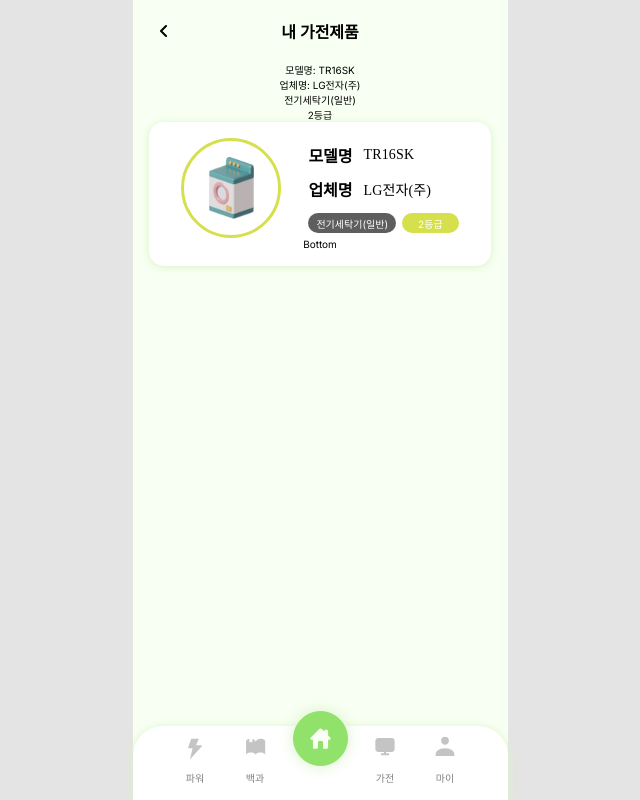
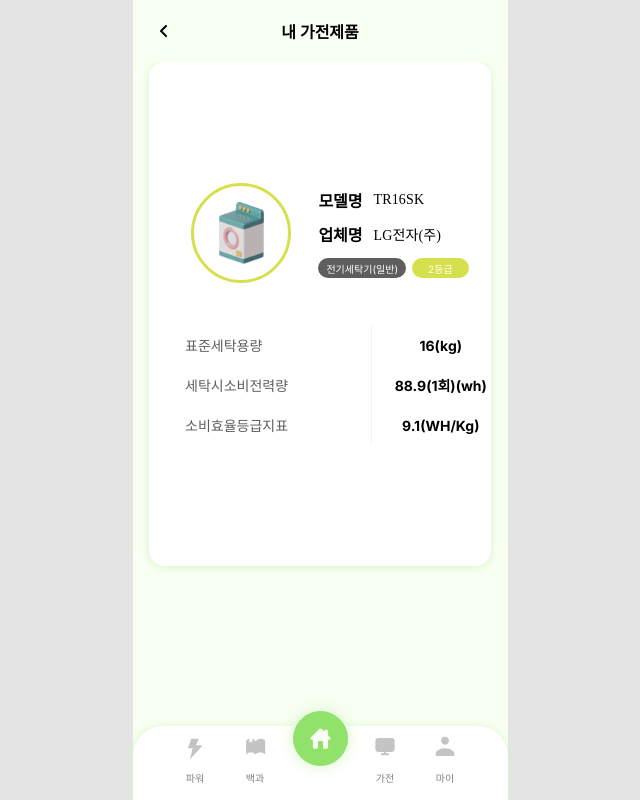
Before and after one commit to GreenSpark-greenspark/greenspark-frontend, a Next.js app: page /appliances/1 in a window 1280 px wide. Shown: the whole page, without its empty margins (320-960 px from the left). Built offline with nearby package versions, Linux system fonts and the light colour scheme.

Commit message:
feat: CSS 수정

```diff
--- a/src/app/_component/appliances/[id]/BottomView.module.css
+++ b/src/app/_component/appliances/[id]/BottomView.module.css
@@ -0,0 +1,8 @@
+.container {
+  display: flex;
+  flex-direction: column;
+  justify-content: center;
+  align-items: center;
+
+  margin-top: 4.2em;
+}
--- a/src/app/_component/appliances/[id]/BottomView.tsx
+++ b/src/app/_component/appliances/[id]/BottomView.tsx
@@ -1,9 +1,23 @@
 import style from "./BottomView.module.css";
+import ItemRow from "./ItemRow";
 
-export default function BottomView() {
+interface BottomViewProps {
+  [key: string]: any;
+}
+
+const BottomView = ({ ...applianceDetails }: BottomViewProps) => {
+  const excludedKeys = ["업체명칭", "기자재명칭", "모델명", "제조원", "효율등급"];
+
   return (
-    <div>
-      Bottom
+    <div className={style.container}>
+      {Object.entries(applianceDetails)
+        .filter(([key]) => !excludedKeys.includes(key))
+        .map(
+          ([key, value]) =>
+            value !== null && value !== "NULL" && <ItemRow key={key} label={key} value={value} />
+        )}
     </div>
-  )
-}
+  );
+};
+
+export default BottomView;
--- /dev/null
+++ b/src/app/_component/appliances/[id]/ItemRow.module.css
@@ -0,0 +1,36 @@
+.row {
+  display: flex;
+  align-items: center;
+
+  height: 4rem;
+  margin: 0;
+  width: 31.8rem;
+}
+
+.key {
+  width: 20rem;
+  padding-left: 1em;
+
+  color: #5e5e5e;
+  text-align: left;
+  font-size: 1.4rem;
+
+  font-weight: 400;
+  line-height: normal;
+}
+
+.separator {
+  width: 0.2rem;
+  height: 100%;
+  margin-right: 2em;
+
+  background-color: #f1f3f5;
+}
+
+.value {
+  width: 10.4rem;
+  color: #000;
+  text-align: center;
+  font-size: 1.4rem;
+  font-weight: 700;
+}
--- /dev/null
+++ b/src/app/_component/appliances/[id]/ItemRow.tsx
@@ -0,0 +1,19 @@
+import React from "react";
+import style from "./ItemRow.module.css";
+
+interface ItemRowProps {
+  label: string;
+  value: string | number;
+}
+
+const ItemRow = ({ label, value }: ItemRowProps) => {
+  return (
+    <div className={style.row}>
+      <div className={style.key}>{label}</div>
+      <div className={style.separator}></div>
+      <div className={style.value}>{value}</div>
+    </div>
+  );
+};
+
+export default ItemRow;
--- a/src/app/_component/appliances/[id]/TopView.module.css
+++ b/src/app/_component/appliances/[id]/TopView.module.css
@@ -1,7 +1,7 @@
 .TopWrapper {
   display: flex;
   align-items: center;
-  gap: 2.7rem;
+  gap: 2.7em;
 }
 
 .Circle {
@@ -12,60 +12,63 @@
   width: 10rem;
   height: 10rem;
   border-radius: 200%;
+  box-sizing: border-box;
 
   background-color: white;
-  border: 3px solid #83c63f;
-  box-sizing: border-box;
+  border: 0.3em solid #83c63f;
 }
 
 .RightContainer {
   display: flex;
   flex-direction: column;
-  gap: 1.2rem;
+  gap: 1.2em;
 }
+
 .TextWrapper {
   display: flex;
   flex-direction: column;
-  gap: 1rem;
+  gap: 1em;
 }
+
 .TextContainer {
   display: flex;
   align-items: center;
-  gap: 1.1rem;
+  gap: 1.1em;
 }
+
 .TextBold {
-  color: #000;
-
   font-size: 1.6rem;
   font-style: normal;
   font-weight: 600;
   line-height: normal;
+  color: #000;
 }
+
 .TextRegular {
-  color: #000;
-
   font-family: Pretendard;
   font-size: 1.4rem;
   font-style: normal;
   font-weight: 400;
   line-height: normal;
   letter-spacing: 0.014rem;
+  color: #000;
 }
+
 .BtnContainer {
   display: flex;
-  gap: 0.6rem;
+  gap: 0.6em;
 }
 
 .GrayBtn {
   display: flex;
   align-items: center;
-  padding: 0 0.8rem;
-  border-radius: 2rem;
+  padding: 0 0.8em;
+  border-radius: 2em;
+  height: 2em;
+  text-align: center;
+
   background: #5e5e5e;
-  height: 2rem;
-
   color: #fff;
-  text-align: center;
   font-size: 1rem;
   font-style: normal;
   font-weight: 400;
@@ -76,12 +79,12 @@
   display: flex;
   justify-content: center;
   align-items: center;
-  padding: 0 1.6rem;
-  border-radius: 2rem;
-  height: 2rem;
+  padding: 0 1.6em;
+  border-radius: 2em;
+  height: 2em;
+  text-align: center;
 
   color: #fff;
-  text-align: center;
   font-size: 1rem;
   font-style: normal;
   font-weight: 400;
--- a/src/app/_component/appliances/[id]/TopView.tsx
+++ b/src/app/_component/appliances/[id]/TopView.tsx
@@ -1,6 +1,5 @@
 import Image from "next/image";
 import style from "./TopView.module.css";
-import { ApplianceType } from "@/mock/appliances";
 import { getColorFromGrade } from "@/utils/getColorfromGrade";
 import washingMachine from "@/../public/img/washing-machine.png";
 
--- a/src/app/appliances/(with-my-appliances)/[id]/page.module.css
+++ b/src/app/appliances/(with-my-appliances)/[id]/page.module.css
@@ -13,4 +13,7 @@
   flex-direction: column;
   justify-content: center;
   align-items: center;
+  width: 100%;
+  padding: 1rem;
+  min-height: 452px;
 }
--- a/src/app/appliances/(with-my-appliances)/[id]/page.tsx
+++ b/src/app/appliances/(with-my-appliances)/[id]/page.tsx
@@ -36,23 +36,10 @@ export default function AppliancePage({ params }: { params: { id: string | strin
 
   return (
     <div className={style.BoxWrapper}>
-      <h1>모델명: {applianceDetails.모델명}</h1>
-      <h1>업체명: {applianceDetails.업체명칭}</h1>
-      <h1>{applianceDetails.기자재명칭}</h1>
-      <h1>{applianceDetails.효율등급}등급</h1>
-      <Box>
+      <Box minHeight="452px">
         <div className={style.ViewWrapper}>
-          {/* {Object.entries(applianceDetails).map(
-          ([key, value]) =>
-            value !== null &&
-            value !== "NULL" && (
-              <p key={key}>
-                {key}: {value}
-              </p>
-            )
-        )} */}
           <TopView {...applianceDetails} />
-          <BottomView />
+          <BottomView {...applianceDetails} />
         </div>
       </Box>
     </div>
```
